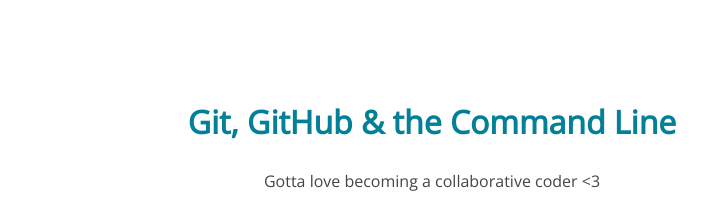
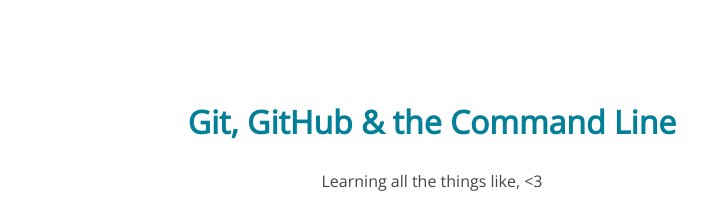
Before and after one commit to BreHolli/105-project, a plain HTML site: page index.html in a window 1280 px wide. Shown: the top 205 px of the page, without its empty margins (208-915 px from the left). Drawn offline with nearby package versions, Linux system fonts and the light colour scheme.

Commit message:
changed p text

```diff
--- a/index.html
+++ b/index.html
@@ -9,7 +9,7 @@
 <body>
 	<section>
 		<h1>Git, GitHub & the Command Line</h1>
-		<p>Gotta love becoming a collaborative coder <3</p>
+		<p>Learning all the things like, <3</p>
 		<img src="img/happy-blue-robot.png">
 	</section>
 </body>
```
